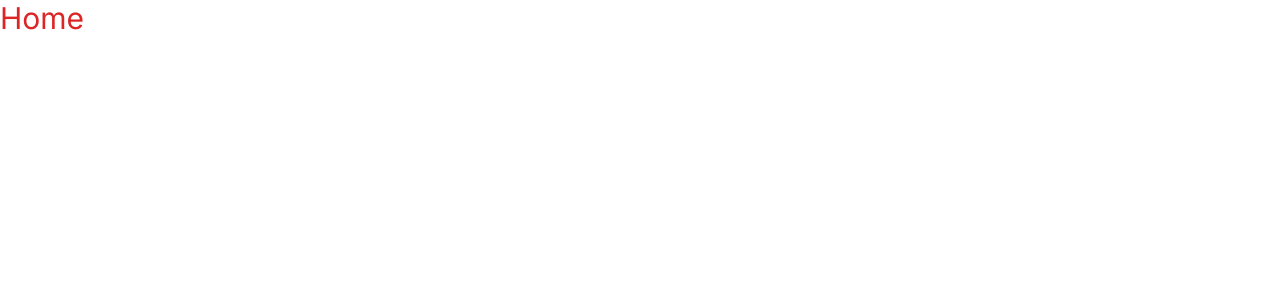
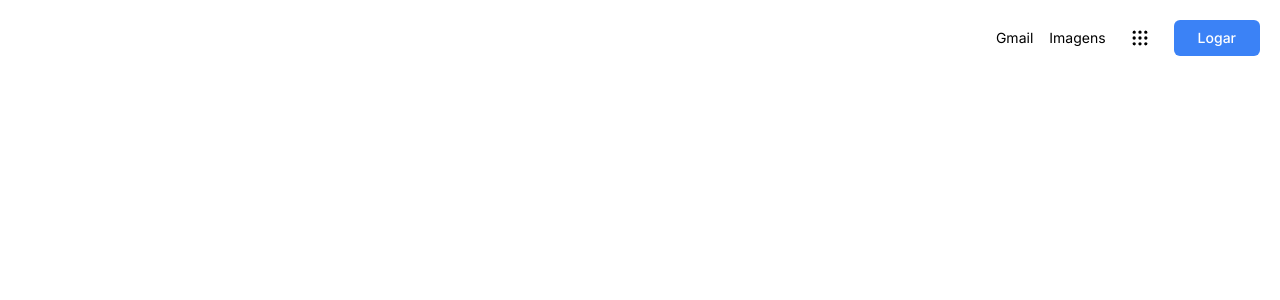
Before and after one commit to mvenicios/google-clone, a Next.js app: page / in a window 1280 px wide. Shown: the top 300 px of the page. Built offline with nearby package versions, Linux system fonts and the light colour scheme.

Commit message:
add home header component

```diff
--- a/package.json
+++ b/package.json
@@ -13,7 +13,8 @@
     "eslint-config-next": "13.3.1",
     "next": "13.3.1",
     "react": "18.2.0",
-    "react-dom": "18.2.0"
+    "react-dom": "18.2.0",
+    "react-icons": "^4.8.0"
   },
   "devDependencies": {
     "autoprefixer": "^10.4.14",
--- a/src/app/page.jsx
+++ b/src/app/page.jsx
@@ -1,5 +1,10 @@
+import HomeHeader from "@/components/HomeHeader";
 import Image from "next/image";
 
 export default function Home() {
-  return <div className="text-red-600 text-3xl">Home</div>;
+  return (
+    <>
+      <HomeHeader />
+    </>
+  );
 }
--- /dev/null
+++ b/src/components/HomeHeader.jsx
@@ -0,0 +1,21 @@
+import Link from "next/link";
+import { TbGridDots } from "react-icons/tb";
+
+export default function HomeHeader() {
+  return (
+    <header className="flex justify-end p-5 text-sm">
+      <div className="flex space-x-4 items-center">
+        <Link className="hover:underline" href="https://mail.google.com">
+          Gmail
+        </Link>
+        <Link className="hover:underline" href="https://image.google.com">
+          Imagens
+        </Link>
+        <TbGridDots className="bg-transparent hover:bg-gray-200 rounded-full text-4xl p-2" />
+        <button className="bg-blue-500 text-white px-6 py-2 font-medium rounded-md hover:brightness-105 hover:shadow-md transition-shadow">
+          Logar
+        </button>
+      </div>
+    </header>
+  );
+}
```
Also changed, not shown: 1 other file (tests, documents, lock files or other folders).
